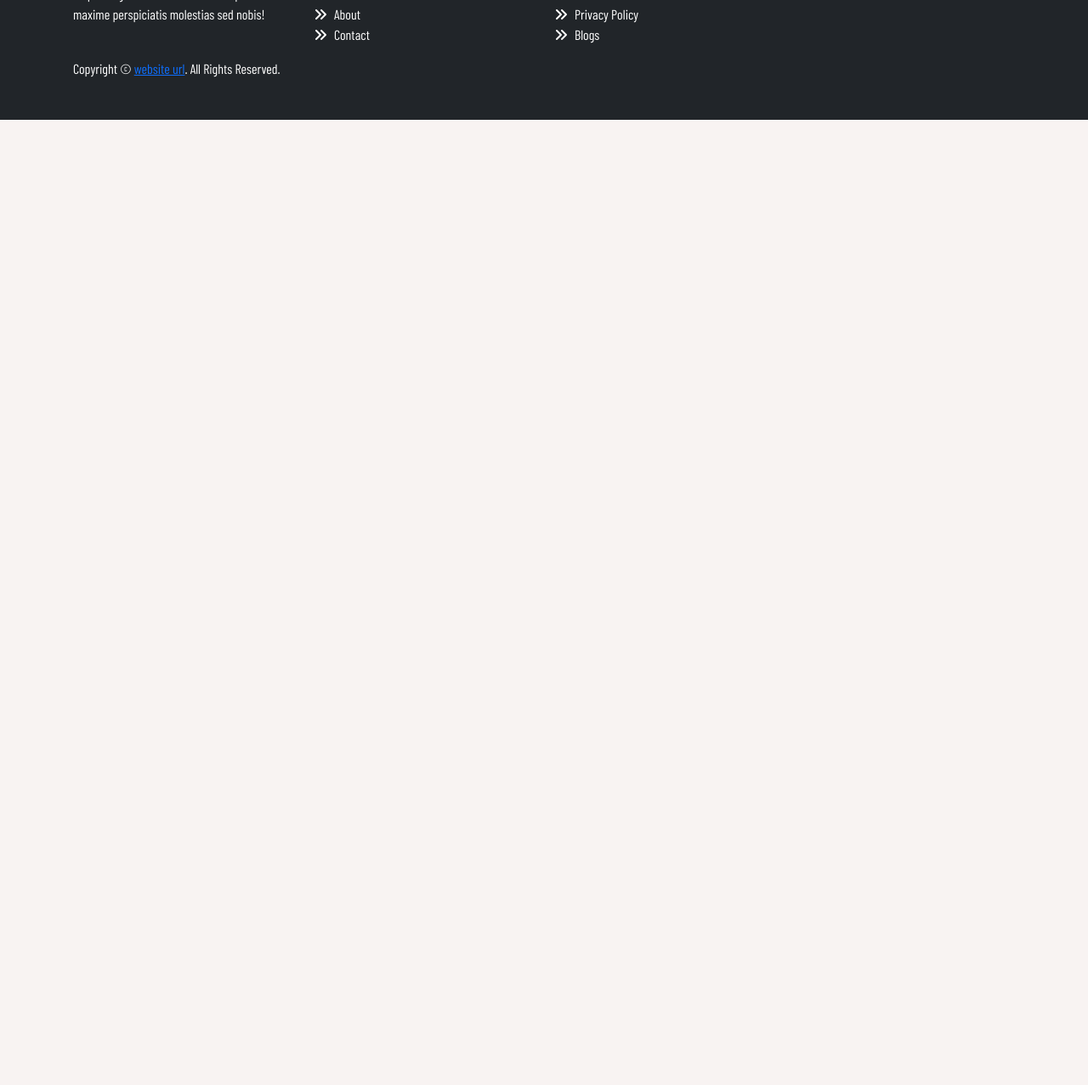
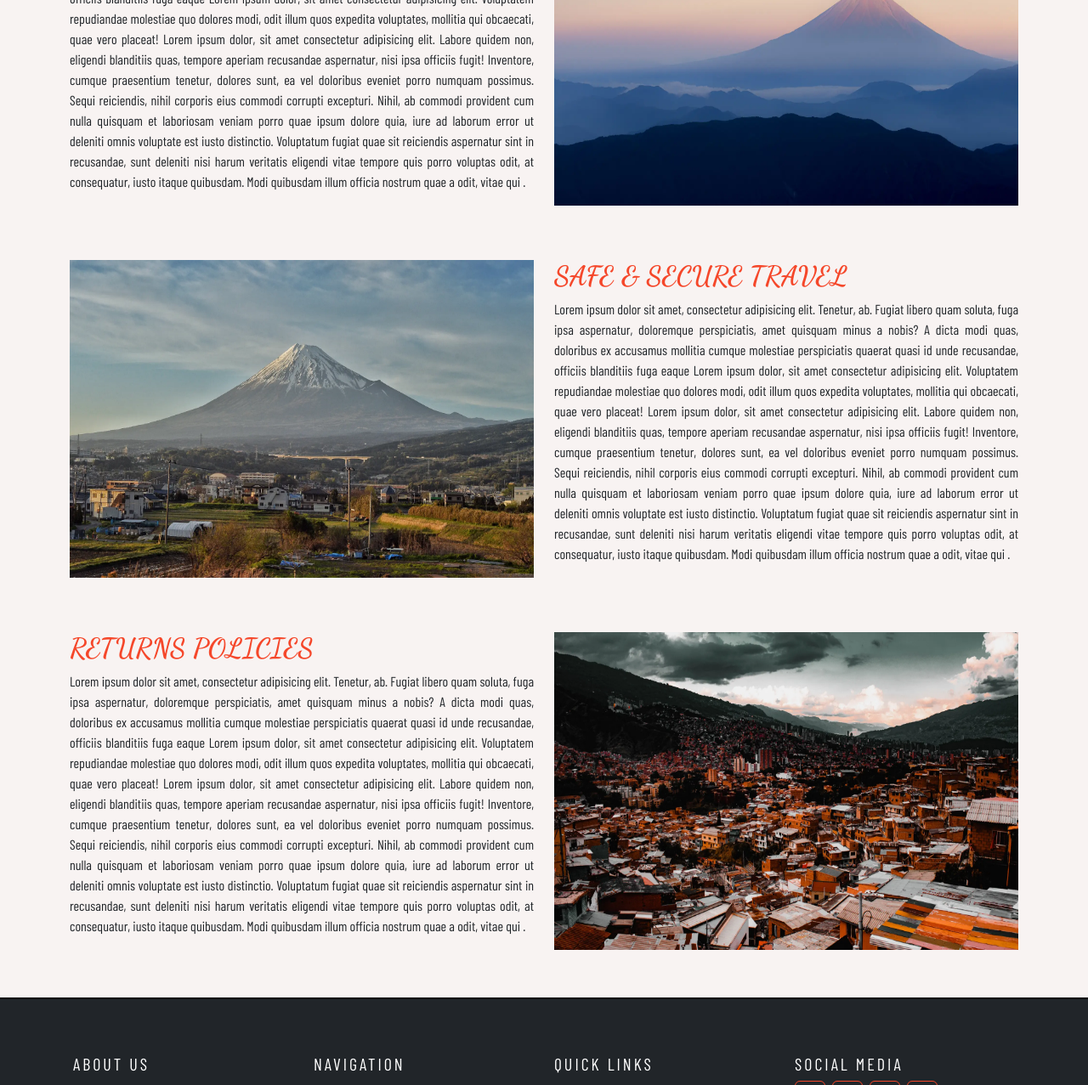
Before and after one commit to Shubham0126/Travel-6, a plain HTML site: page about.html in a window 1280 px wide. Shown: the part 1932-3209 px from the top of the page at 85% size. Before the commit the page ends 2073 px from the top, so only its background shows below. Drawn offline with nearby package versions, Linux system fonts and the light colour scheme.

Commit message:
Add files via upload

```diff
--- a/about.html
+++ b/about.html
@@ -2173,6 +2173,39 @@
     </div>
 </div>
 
+<div class="container-fluid">
+    <div class="container" style="text-align: justify;">
+        <div class="row my-5">
+            <div class="col-lg my-2">
+                <h2 class="text-uppercase text-primary">Cheap Deals</h2>
+                <p>Lorem ipsum dolor sit amet, consectetur adipisicing elit. Tenetur, ab. Fugiat libero quam soluta, fuga ipsa aspernatur, doloremque perspiciatis, amet quisquam minus a nobis? A dicta modi quas, doloribus ex accusamus mollitia cumque molestiae perspiciatis quaerat quasi id unde recusandae, officiis blanditiis fuga eaque Lorem ipsum dolor, sit amet consectetur adipisicing elit. Voluptatem repudiandae molestiae quo dolores modi, odit illum quos expedita voluptates, mollitia qui obcaecati, quae vero placeat! Lorem ipsum dolor, sit amet consectetur adipisicing elit. Labore quidem non, eligendi blanditiis quas, tempore aperiam recusandae aspernatur, nisi ipsa officiis fugit! Inventore, cumque praesentium tenetur, dolores sunt, ea vel doloribus eveniet porro numquam possimus. Sequi reiciendis, nihil corporis eius commodi corrupti excepturi. Nihil, ab commodi provident cum nulla quisquam et laboriosam veniam porro quae ipsum dolore quia, iure ad laborum error ut deleniti omnis voluptate est iusto distinctio. Voluptatum fugiat quae sit reiciendis aspernatur sint in recusandae, sunt deleniti nisi harum veritatis eligendi vitae tempore quis porro voluptas odit, at consequatur, iusto itaque quibusdam. Modi quibusdam illum officia nostrum quae a odit, vitae qui .</p>
+            </div>
+            <div class="col-lg my-2">
+                <img src="img/1.webp" width="100%" height="100%" alt="">
+            </div>
+        </div>
+        <div class="row my-5">
+            <div class="col-lg my-2">
+                <img src="img/2.webp" width="100%" height="100%" alt="">
+            </div>
+            <div class="col-lg my-2">
+                <h2 class="text-uppercase text-primary">Safe & Secure Travel</h2>
+                <p>Lorem ipsum dolor sit amet, consectetur adipisicing elit. Tenetur, ab. Fugiat libero quam soluta, fuga ipsa aspernatur, doloremque perspiciatis, amet quisquam minus a nobis? A dicta modi quas, doloribus ex accusamus mollitia cumque molestiae perspiciatis quaerat quasi id unde recusandae, officiis blanditiis fuga eaque Lorem ipsum dolor, sit amet consectetur adipisicing elit. Voluptatem repudiandae molestiae quo dolores modi, odit illum quos expedita voluptates, mollitia qui obcaecati, quae vero placeat! Lorem ipsum dolor, sit amet consectetur adipisicing elit. Labore quidem non, eligendi blanditiis quas, tempore aperiam recusandae aspernatur, nisi ipsa officiis fugit! Inventore, cumque praesentium tenetur, dolores sunt, ea vel doloribus eveniet porro numquam possimus. Sequi reiciendis, nihil corporis eius commodi corrupti excepturi. Nihil, ab commodi provident cum nulla quisquam et laboriosam veniam porro quae ipsum dolore quia, iure ad laborum error ut deleniti omnis voluptate est iusto distinctio. Voluptatum fugiat quae sit reiciendis aspernatur sint in recusandae, sunt deleniti nisi harum veritatis eligendi vitae tempore quis porro voluptas odit, at consequatur, iusto itaque quibusdam. Modi quibusdam illum officia nostrum quae a odit, vitae qui .</p>
+
+            </div>
+        </div>
+        <div class="row my-5">
+            <div class="col-lg my-2">
+                <h2 class="text-uppercase text-primary">Returns Policies</h2>
+                <p>Lorem ipsum dolor sit amet, consectetur adipisicing elit. Tenetur, ab. Fugiat libero quam soluta, fuga ipsa aspernatur, doloremque perspiciatis, amet quisquam minus a nobis? A dicta modi quas, doloribus ex accusamus mollitia cumque molestiae perspiciatis quaerat quasi id unde recusandae, officiis blanditiis fuga eaque Lorem ipsum dolor, sit amet consectetur adipisicing elit. Voluptatem repudiandae molestiae quo dolores modi, odit illum quos expedita voluptates, mollitia qui obcaecati, quae vero placeat! Lorem ipsum dolor, sit amet consectetur adipisicing elit. Labore quidem non, eligendi blanditiis quas, tempore aperiam recusandae aspernatur, nisi ipsa officiis fugit! Inventore, cumque praesentium tenetur, dolores sunt, ea vel doloribus eveniet porro numquam possimus. Sequi reiciendis, nihil corporis eius commodi corrupti excepturi. Nihil, ab commodi provident cum nulla quisquam et laboriosam veniam porro quae ipsum dolore quia, iure ad laborum error ut deleniti omnis voluptate est iusto distinctio. Voluptatum fugiat quae sit reiciendis aspernatur sint in recusandae, sunt deleniti nisi harum veritatis eligendi vitae tempore quis porro voluptas odit, at consequatur, iusto itaque quibusdam. Modi quibusdam illum officia nostrum quae a odit, vitae qui .</p>
+            </div>
+            <div class="col-lg my-2">
+                <img src="img/home.webp" width="100%" height="100%" alt="">
+            </div>
+        </div>
+    </div>
+</div>
+
 
     <!-- footer Start -->
 <div class="container-fluid bg-dark text-white footer p-0 border-top border-2 border-black">
```
